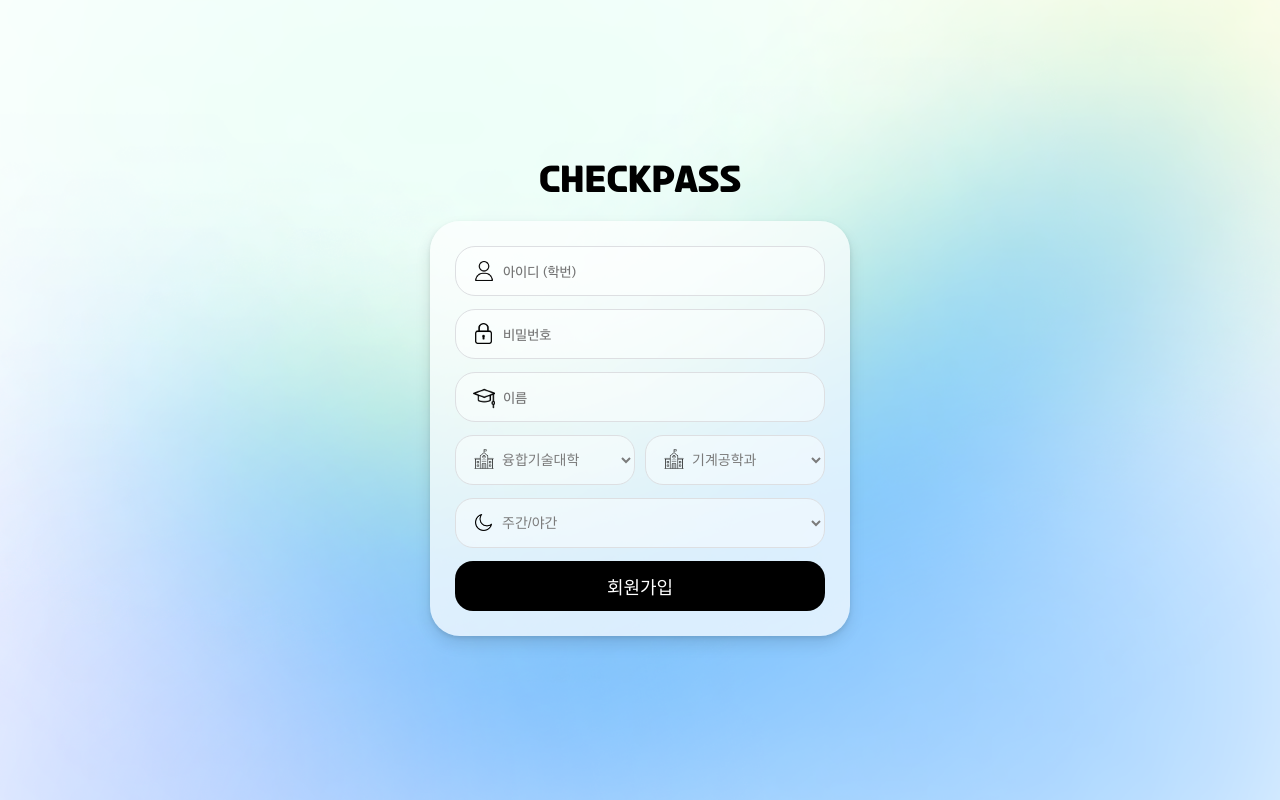
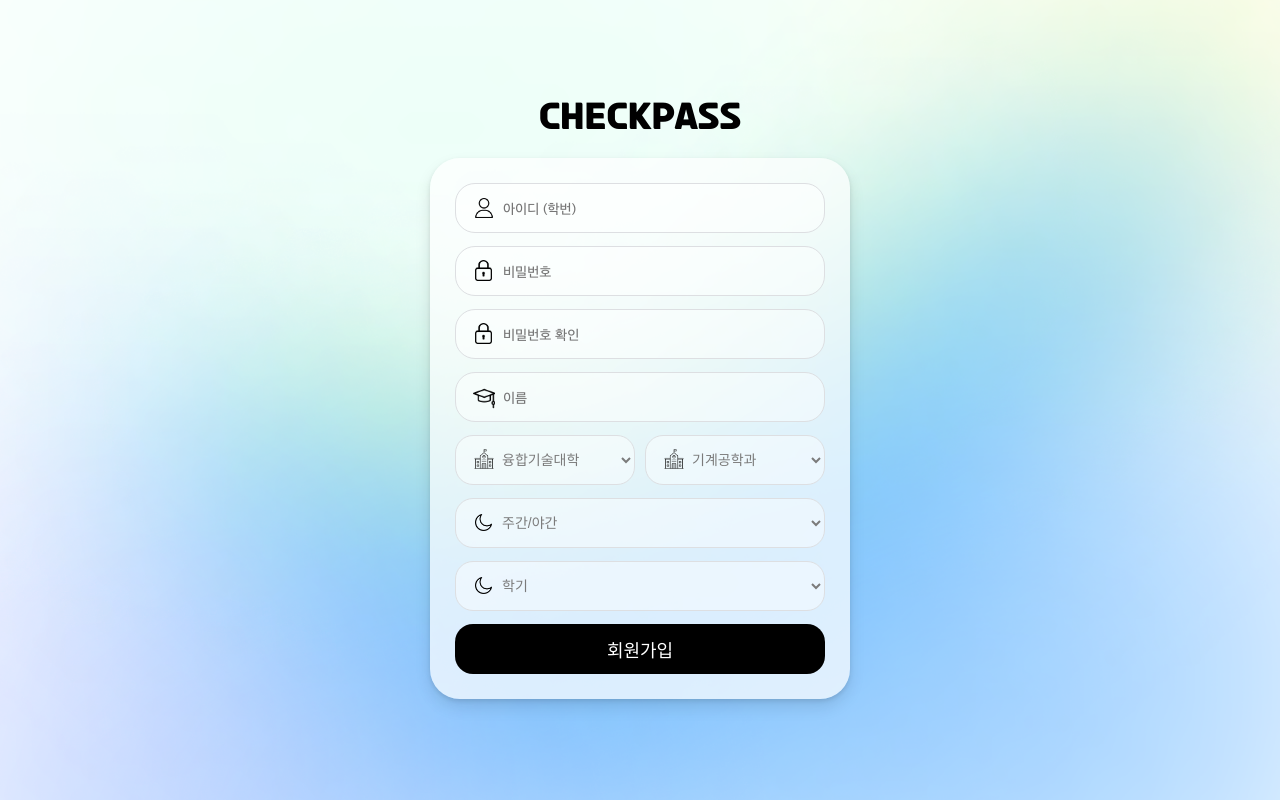
Before and after one commit to FX-PR0JECT/CHECKPASS-CLIENT, a React (Vite) app in the folder frontend/: page /signUp/student in a window 1280 px wide. Built offline with nearby package versions, Linux system fonts and the light colour scheme; a web font is replaced by a local one.

Commit message:
CHECKPASS-116 fix: [Client] 학생/교수/교직원 회원가입 폼 UI 항목 추가
student: 비밀번호 확인, 학기
professor/staff: 비밀번호 확인

```diff
--- a/frontend/src/Pages/Login/SignUp/SignUpProfStaff.tsx
+++ b/frontend/src/Pages/Login/SignUp/SignUpProfStaff.tsx
@@ -25,6 +25,9 @@ const SignUpProfStaff = () => {
             </FormItem>
             <FormItem imageURL={pwIcon} imageSize="17px" imagePosition="20px 14px">
               <Input type="password" placeholder="비밀번호"></Input>
+            </FormItem>
+            <FormItem imageURL={pwIcon} imageSize="17px" imagePosition="20px 14px">
+              <Input type="password" placeholder="비밀번호 확인"></Input>
             </FormItem>
             <FormItem imageURL={nameIcon} imageSize="22.5px" imagePosition="18px 15px">
               <Input type="text" placeholder="이름"></Input>
--- a/frontend/src/Pages/Login/SignUp/SignUpStudent.tsx
+++ b/frontend/src/Pages/Login/SignUp/SignUpStudent.tsx
@@ -11,6 +11,7 @@ import { colors, fontSizes } from '../../../Styles/theme';
 import { COLLEGE, DEPARTMENT } from '../../../constants/department';
 
 const DAY_OR_NIGHT = ['주간/야간', '주간', '야간'];
+const SEMESTER = ['학기', '1학기', '2학기'];
 
 const SignUpStudent = () => {
   return (
@@ -28,6 +29,9 @@ const SignUpStudent = () => {
             </FormItem>
             <FormItem imageURL={pwIcon} imageSize="17px" imagePosition="20px 14px">
               <Input type="password" placeholder="비밀번호"></Input>
+            </FormItem>
+            <FormItem imageURL={pwIcon} imageSize="17px" imagePosition="20px 14px">
+              <Input type="password" placeholder="비밀번호 확인"></Input>
             </FormItem>
             <FormItem imageURL={nameIcon} imageSize="22.5px" imagePosition="18px 15px">
               <Input type="text" placeholder="이름"></Input>
@@ -57,6 +61,15 @@ const SignUpStudent = () => {
                 {DAY_OR_NIGHT.map((day) => (
                   <Option value={day} key={day}>
                     {day}
+                  </Option>
+                ))}
+              </Select>
+            </FormItem>
+            <FormItem imageURL={moonIcon} imageSize="17px" imagePosition="20px 16px">
+              <Select selectWidth="370px">
+                {SEMESTER.map((semester) => (
+                  <Option value={semester} key={semester}>
+                    {semester}
                   </Option>
                 ))}
               </Select>
```
